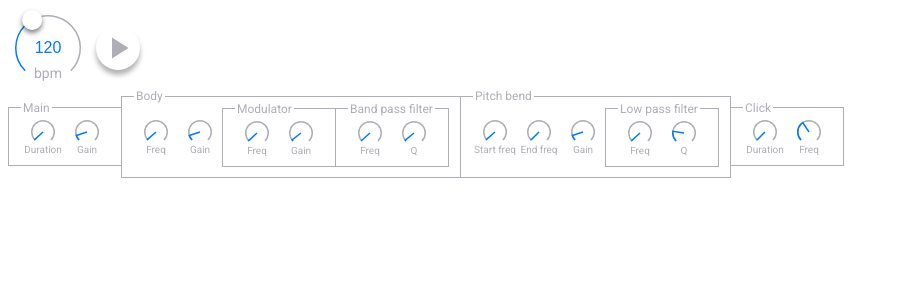
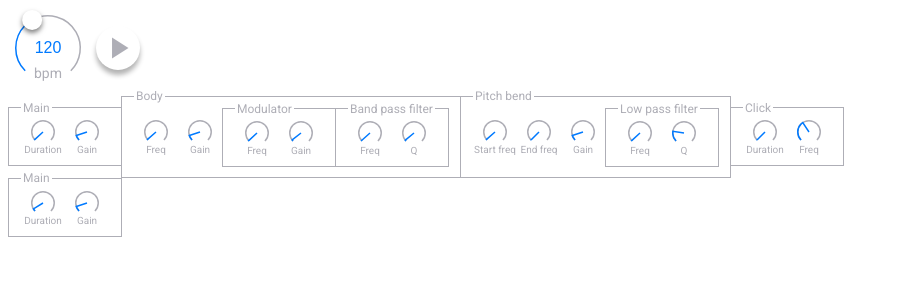
Before and after one commit to Volcomix/jsdaw, a React app: page / in a window 1280 px wide. Shown: the top 300 px of the page, without its empty margins (0-899 px from the left). Built offline with nearby package versions, Linux system fonts and the light colour scheme.

Commit message:
Init snare drum component

```diff
--- a/src/App.jsx
+++ b/src/App.jsx
@@ -4,6 +4,7 @@ import { backgroundColor } from './shared/styles.js'
 import Beat from './core/Beat.component'
 import BassDrum from './synth/BassDrum/BassDrum.component'
 import BassDrumSynth from './synth/BassDrum/BassDrum'
+import SnareDrum from './synth/SnareDrum/SnareDrum.component'
 import SnareDrumSynth from './synth/SnareDrum/SnareDrum'
 
 const context = new AudioContext()
@@ -14,6 +15,7 @@ const App = () => (
   <div style={styles.container}>
     <Beat context={context} synth={snareDrumSynth} />
     <BassDrum synth={bassDrumSynth} />
+    <SnareDrum synth={snareDrumSynth} />
   </div>
 )
 
--- /dev/null
+++ b/src/synth/SnareDrum/SnareDrum.component.jsx
@@ -0,0 +1,60 @@
+import React from 'react'
+
+import Card from '../../shared/Card.component'
+import Knob from '../../shared/Knob.component'
+
+class SnareDrum extends React.Component {
+  constructor(props) {
+    super(props)
+    this.synth = props.synth
+    this.state = {
+      duration: this.synth.duration,
+      gain: this.synth.gain,
+    }
+  }
+
+  componentWillReceiveProps(nextProps) {
+    if (nextProps.synth !== this.props.synth) {
+      this.synth = nextProps.synth
+    }
+  }
+
+  render() {
+    const { duration, gain } = this.state
+    return (
+      <div style={styles.main}>
+        <Card title='Main'>
+          <Knob
+            label='Duration'
+            step={0.1}
+            max={10}
+            value={duration}
+            onValueChange={value => this.handleKnobChange('duration', value)}
+          />
+          <Knob
+            label='Gain'
+            step={0.1}
+            max={10}
+            value={gain}
+            onValueChange={value => this.handleKnobChange('gain', value)}
+          />
+        </Card>
+      </div>
+    )
+  }
+
+  handleKnobChange = (key, value) => {
+    this.synth[key] = value
+    this.setState({ [key]: value })
+  }
+}
+
+const styles = {
+  main: {
+    display: 'flex',
+    alignItems: 'center',
+    marginLeft: 8,
+  },
+}
+
+export default SnareDrum
```
